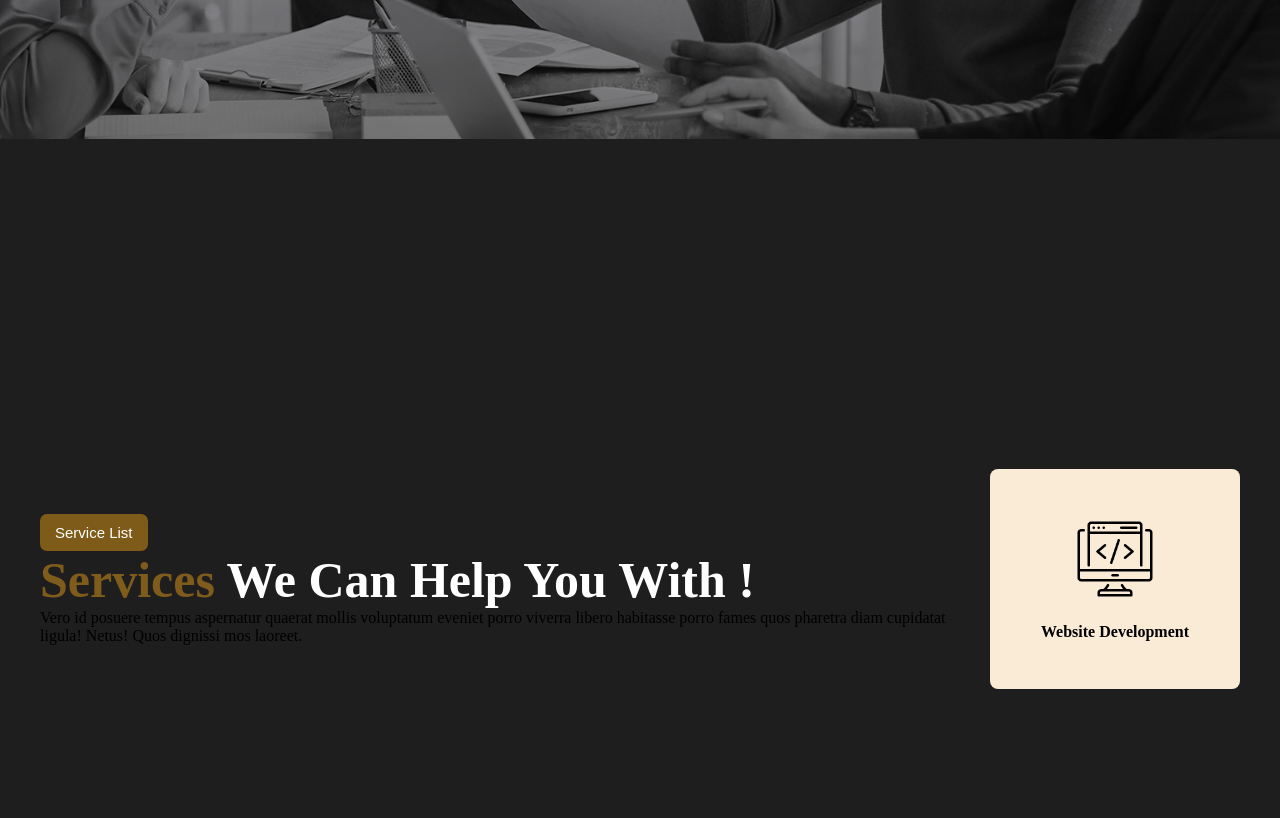
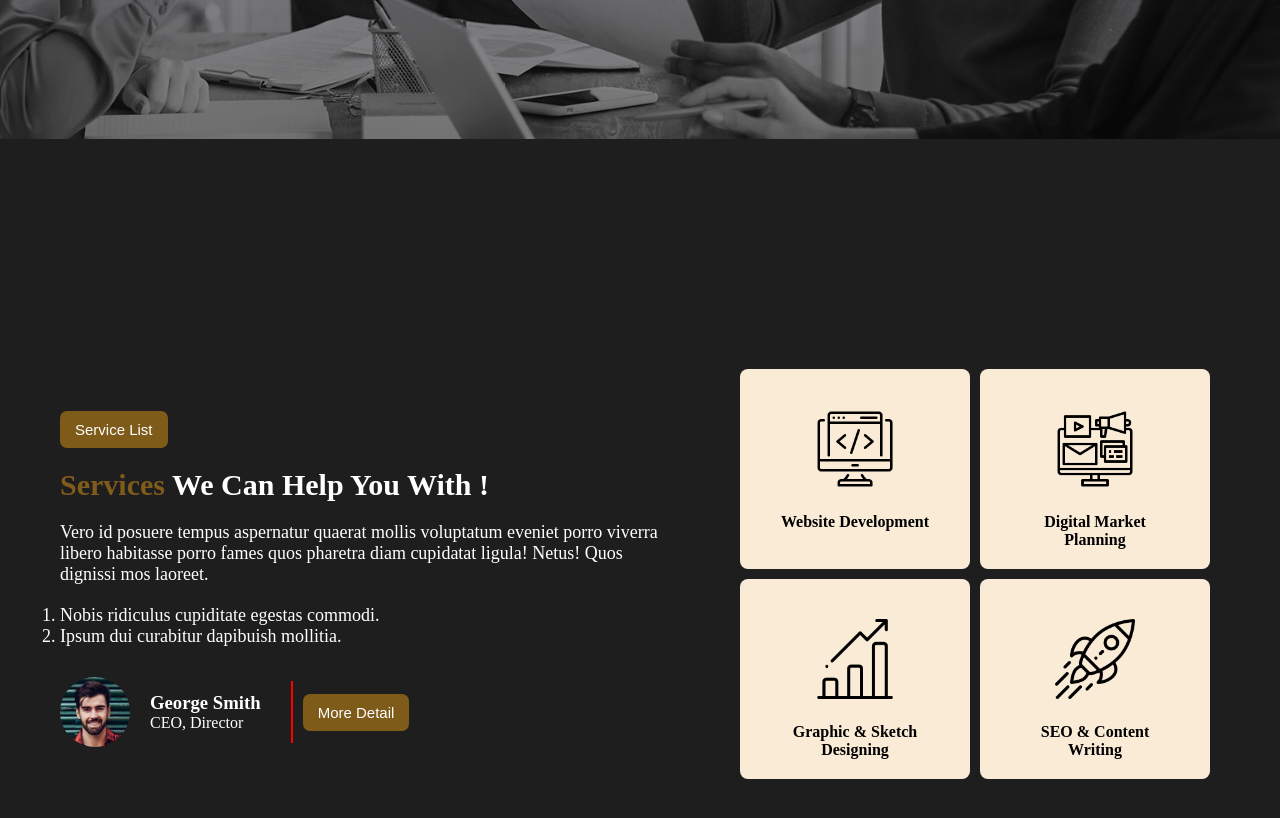
Before and after one commit to Shahab17/DAY-7-CS, a plain HTML site: page my-agency-portfolio/index.html in a window 1280 px wide. Shown: the part 740-1558 px from the top of the page. Drawn offline with Linux system fonts and the light colour scheme.

Commit message:
finished service container section

```diff
--- a/my-agency-portfolio/index.html
+++ b/my-agency-portfolio/index.html
@@ -35,14 +35,42 @@
         <div class="service-container">
             <div class="service-info">
                 <button class="btn-primary" >Service List</button>
-                <h2 class="title" ><span>Services</span> We Can Help You With !</h2>
-                <p>Vero id posuere tempus aspernatur quaerat mollis voluptatum eveniet porro viverra libero habitasse porro fames quos pharetra diam cupidatat ligula! Netus! Quos dignissi mos laoreet.</p>
+                <h2 class="service-title" ><span>Services</span> We Can Help You With !</h2>
+                <p class="service-para" >Vero id posuere tempus aspernatur quaerat mollis voluptatum eveniet porro viverra libero habitasse porro fames quos pharetra diam cupidatat ligula! Netus! Quos dignissi mos laoreet.</p>
+                <ol>
+                    <li>Nobis ridiculus cupiditate egestas commodi.</li>
+                    <li>Ipsum dui curabitur dapibuish mollitia.</li>
+                </ol>
+                <div class="ceo">
+                    <img class="author" src="./asset/image/author.jpg" alt="">
+                   <div class="ceo-title">
+                    <h3>George Smith</h3>
+                    <p>CEO, Director</p>
+                   </div> <hr>
+                    <button class="btn-primary" >More Detail</button>
+                </div>
             </div>
             <div class="service-img">
+                <div class="box1">
+                    <div class="img-info">
+                        <img class="icon" src="./asset/icons/coding.png" alt="">
+                        <h4>Website Development</h4>
+                    </div>
+                    <div class="img-info">
+                        <img class="icon" src="./asset/icons/bar-chart.png" alt="">
+                        <h4>Graphic & Sketch Designing</h4>
+                    </div>
+                </div>
+               <div class="box1">
                 <div class="img-info">
-                    <img class="icon" src="./asset/icons/coding.png" alt="">
-                    <h4>Website Development</h4>
+                    <img class="icon" src="./asset/icons/digital-marketing.png" alt="">
+                    <h4>Digital Market Planning</h4>
                 </div>
+                <div class="img-info">
+                    <img class="icon" src="./asset/icons/startup.png" alt="">
+                    <h4>SEO & Content Writing</h4>
+                </div>
+               </div>
             </div>
         </div>
       <footer>
--- a/my-agency-portfolio/styles/style.css
+++ b/my-agency-portfolio/styles/style.css
@@ -33,6 +33,8 @@
 }
 span{
     color:rgba(146, 104, 26, 0.836);
+    /* font-size: 30px; */
+
 }
 
 /* nav bar related styles */
@@ -75,6 +77,53 @@ span{
     justify-content: space-evenly;
     align-items: center;
     padding: 40px;
+    gap: 60px;
+}
+.service-info{
+    width: 50%;
+
+}
+.service-title{
+    font-size: 30px;
+    color: white;
+    padding-top: 20px;
+    padding-bottom: 20px;
+}
+.service-para{
+    color: white;
+    padding-bottom: 20px;
+    font-size: 18px;
+}
+li{
+    color: white;
+    font-size: 18px;
+    /* padding-left: 10px; */
+}
+.ceo{
+    display: flex;
+    padding-top: 30px;
+    align-items: center;
+}
+.author{
+    height: 70px;
+    border-radius: 50px;
+}
+.ceo-title{
+    color: white;
+    padding-right: 30px;
+    padding-left: 20px;
+
+}
+hr{
+    height: 60px;
+    border: 1px solid red;
+   margin-right: 10px;
+}
+.service-img{
+    display: flex;
+}
+.box1{
+    margin-right: 10px;
 }
 
 .img-info{
@@ -82,8 +131,10 @@ span{
     height: 120px;
     background-color: antiquewhite;
     text-align: center;
-    padding: 50px;
+    padding: 40px;
     border-radius: 8px;
+    margin-bottom: 10px;
+
 }
 .icon{
     height: 80px;
```
